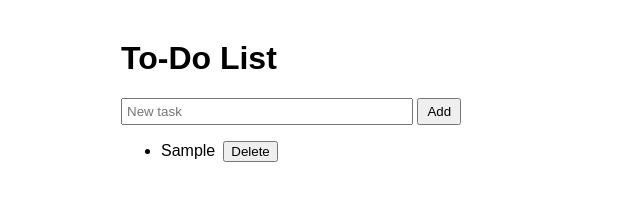
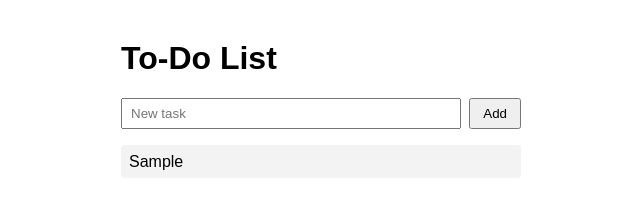
Before and after one commit to jerwng/todo-list, a plain HTML site: page index.html in a window 1280 px wide. Both pictures are taken after typing "Sample" into the empty fields and a click on the button "Add". Shown: the whole page, without its empty margins (319-959 px from the left). Drawn offline with Linux system fonts and the light colour scheme.

Commit message:
Update styling of delete button

```diff
--- a/index.html
+++ b/index.html
@@ -10,8 +10,10 @@
 <body>
   <h1>To-Do List</h1>
 
-  <input id="todo-input" placeholder="New task" />
-  <button id="add-btn">Add</button>
+  <div id="input-row">
+    <input id="todo-input" placeholder="New task" />
+    <button id="add-btn">Add</button>
+  </div>
 
   <ul id="todo-list"></ul>
 
@@ -24,14 +26,16 @@
 
     function render() {
       list.innerHTML = "";
+
       todos.forEach((text, index) => {
         const li = document.createElement("li");
+
         const span = document.createElement("span");
         span.textContent = text;
 
         const delBtn = document.createElement("button");
-        delBtn.textContent = "Delete";
         delBtn.className = "delete";
+        delBtn.textContent = "✕";
         delBtn.onclick = () => {
           todos.splice(index, 1);
           render();
@@ -46,6 +50,7 @@
     addBtn.onclick = () => {
       const text = input.value.trim();
       if (!text) return;
+
       todos.push(text);
       input.value = "";
       render();
--- a/style.css
+++ b/style.css
@@ -4,19 +4,54 @@ body {
   margin: 40px auto;
 }
 
+/* top input row */
+#input-row {
+  display: flex;
+  justify-content: space-between;
+  align-items: center;
+  margin-bottom: 12px;
+}
+
 #todo-input {
-  width: 70%;
-  padding: 4px;
+  flex: 1;
+  padding: 6px 8px;
+  margin-right: 8px;
 }
 
 #add-btn {
-  padding: 4px 8px;
+  padding: 6px 12px;
+}
+
+/* list styling */
+ul {
+  padding: 0;
 }
 
 li {
-  margin: 4px 0;
+  list-style: none;
+  margin: 6px 0;
+  padding: 6px 8px;
+  background: #f3f3f3;
+  border-radius: 4px;
+
+  display: flex;
+  justify-content: space-between;
+  align-items: center;
+
+  position: relative;
 }
 
+/* delete “X” hidden by default */
 button.delete {
-  margin-left: 8px;
+  border: none;
+  background: none;
+  font-size: 16px;
+  cursor: pointer;
+  opacity: 0;
+  transition: opacity 0.2s;
 }
+
+/* appear on hover */
+li:hover button.delete {
+  opacity: 1;
+}
```
